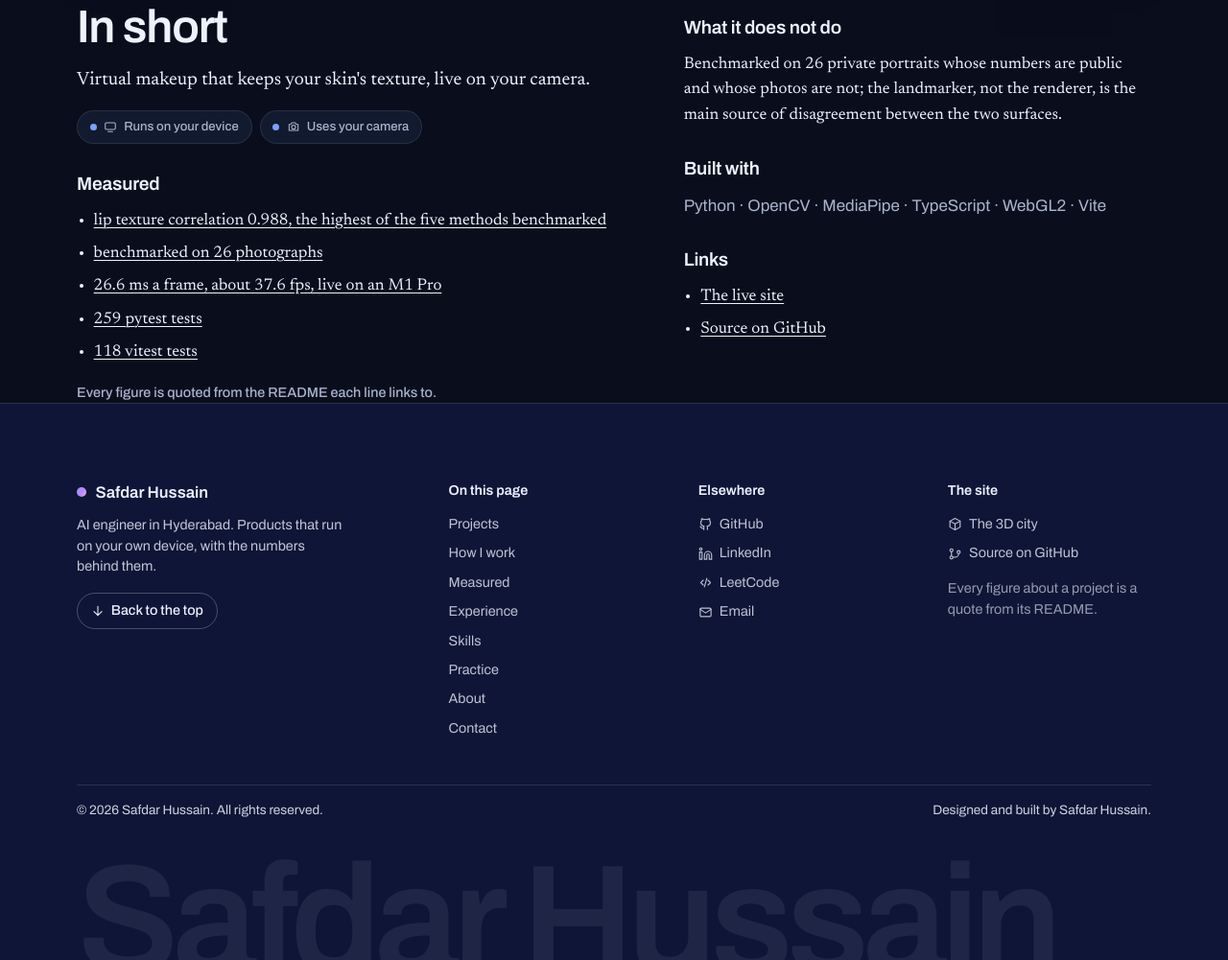
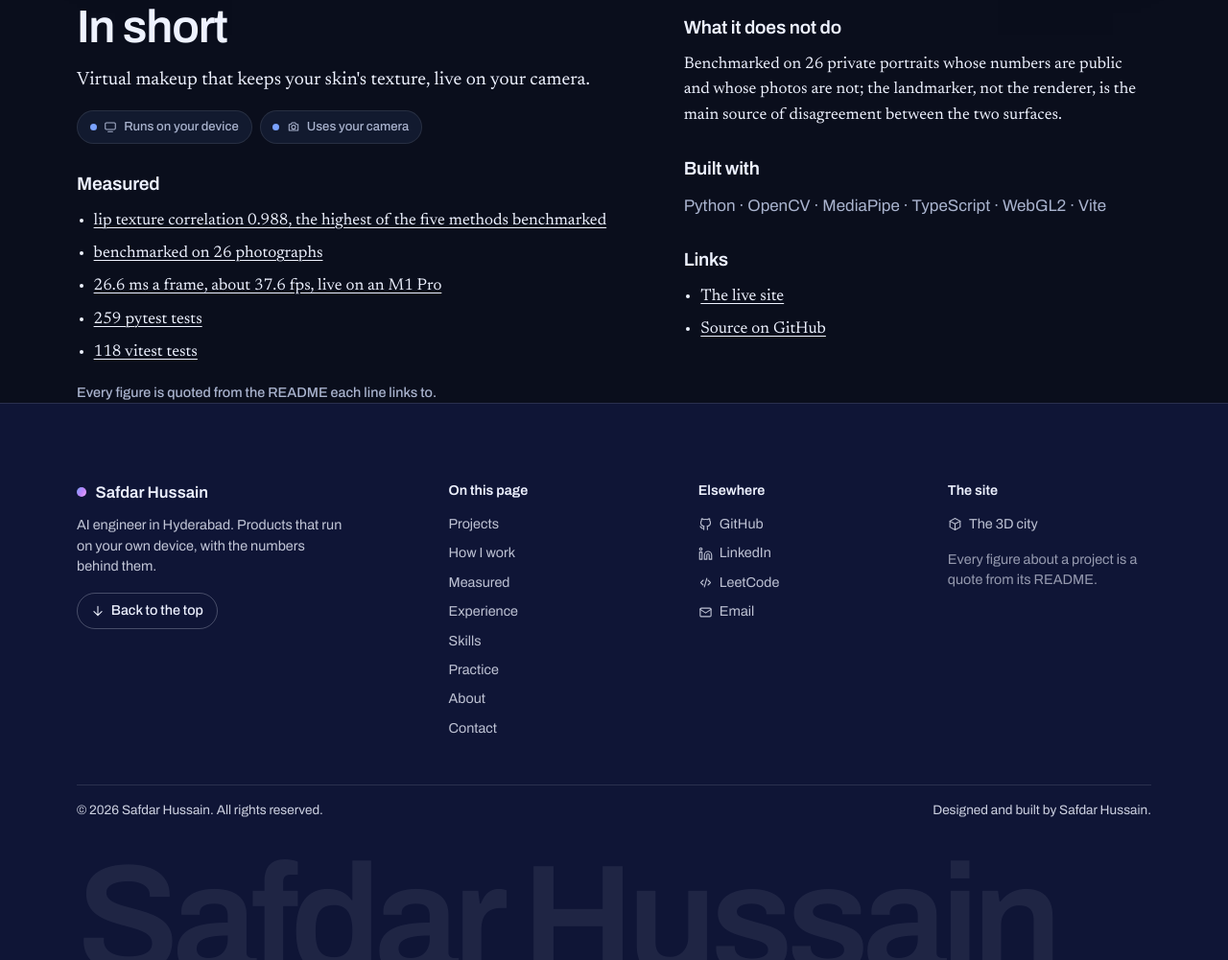
Before and after one commit to safdar-hussain1/safdar-hussain1.github.io, an Astro site: page /work/carmine/ in a window 1280 px wide. Shown: the part 989-1990 px from the top of the page at 96% size. Built offline with nearby package versions, Linux system fonts and the light colour scheme; Astro itself is replaced by a stand-in of ours; a web font is replaced by a local one.

Commit message:
Reserve all rights on the site

```diff
--- a/package.json
+++ b/package.json
@@ -16,7 +16,7 @@
     "shot": "node scripts/shot.mjs"
   },
   "author": "Safdar Hussain <safdar.eryx@gmail.com>",
-  "license": "MIT",
+  "license": "UNLICENSED",
   "type": "module",
   "private": true,
   "homepage": "https://safdar-hussain1.github.io/",
--- a/src/components/Footer.astro
+++ b/src/components/Footer.astro
@@ -30,7 +30,6 @@ import Icon from './Icon.astro';
     <div class="foot__col">
       <p class="foot__head">The site</p>
       <a href="/city/"><Icon name="cube" size={15} /> The 3D city</a>
-      <a href={SITE.repo}><Icon name="git" size={15} /> Source on GitHub</a>
       <p class="foot__small">Every figure about a project is a quote from its README.</p>
     </div>
   </div>
```
Also changed, not shown: tests/about-section.test.ts (+1 -1 lines), README.md, 1 other file.
